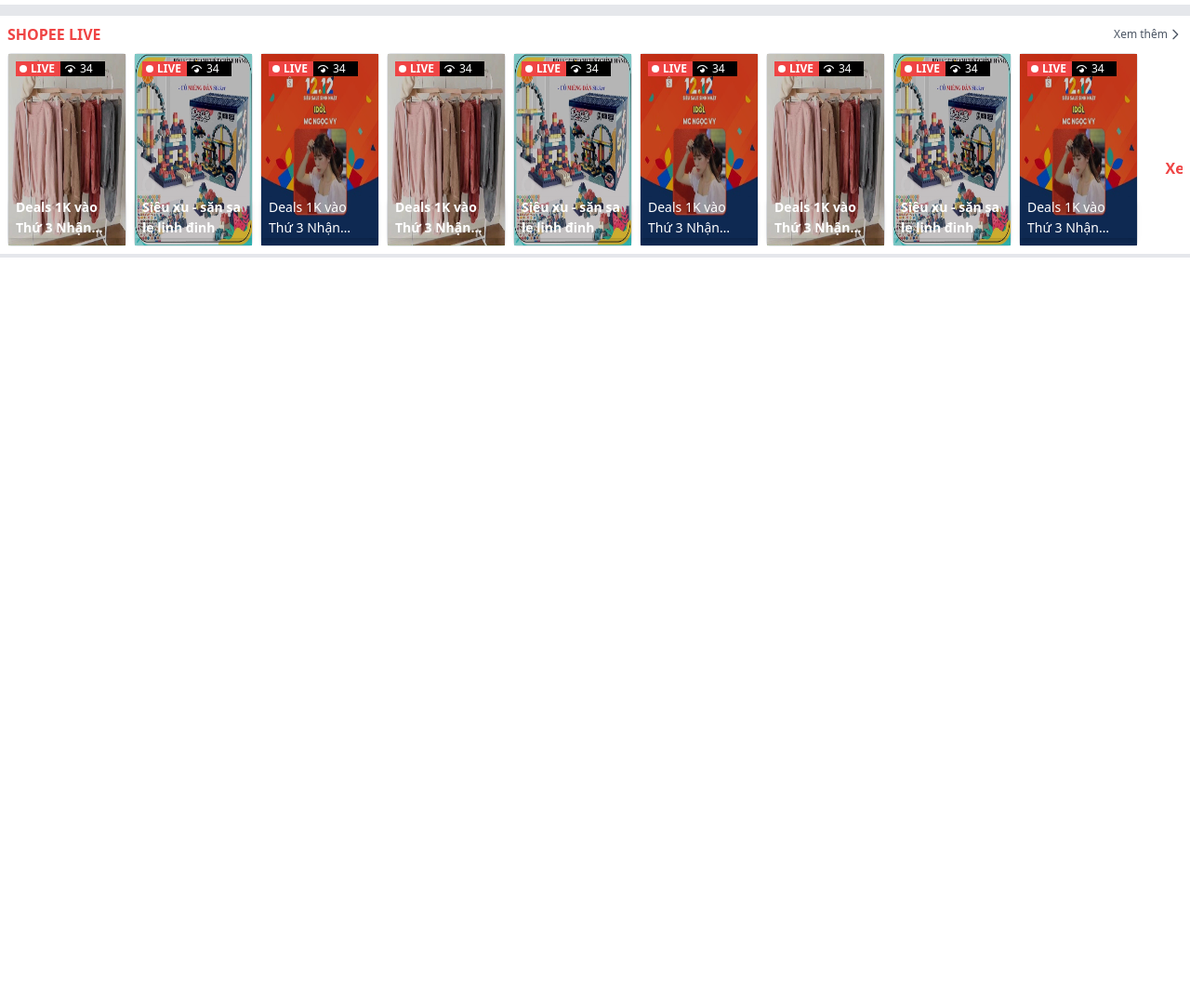
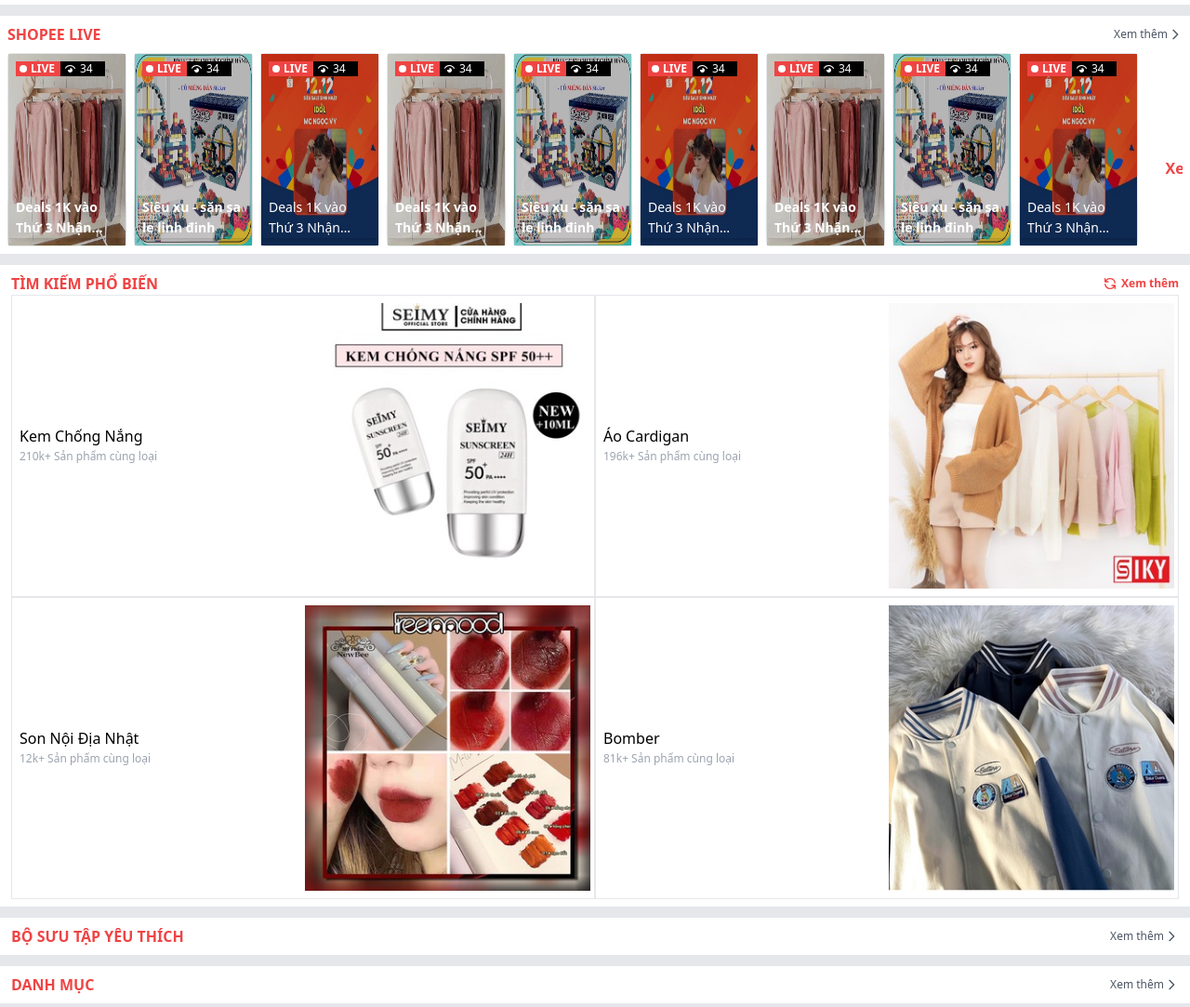
Before and after one commit to UyDung/cloneShopee, a website: page index.html in a window 1280 px wide. Shown: the part 1200-2283 px from the top of the page at 93% size. Before the commit the page ends 1477 px from the top, so only its background shows below. Drawn offline with nearby package versions, Linux system fonts and the light colour scheme.

Commit message:
them noi dung

```diff
--- a/index.html
+++ b/index.html
@@ -846,7 +846,7 @@
 
             <!-- Shopee Live -->
             <section class="shopee-live flex flex-col space-y-2 p-2 mb-1 bg-white">
-                <div class="flex items-center justify-between ">
+                <div class="flex items-center justify-between">
                     <p class="uppercase text-red-500 font-semibold">Shopee Live</p>
                     <a href="#" class="flex items-center font-thin text-gray-600 text-xs"
                         >Xem thêm
@@ -862,7 +862,7 @@
                         <a href="" class="swiper-slide rounded border flex relative flex-col justify-between">
                             <img src="./images/shopee_live/1.jpeg" alt="" class="w-full h-full" />
                             <div class="overlay absolute top-0 left-0 right-0 bottom-0 bg-black/20"></div>
-                            <div class="flex items-center absolute top-2 left-2 h-4  ">
+                            <div class="flex items-center absolute top-2 left-2 h-4">
                                 <div class="bg-red-500 flex items-center h-full px-1 w-12 gap-1 text-white">
                                     <div class="w-2 h-2 rounded-full font-extralight bg-white"></div>
                                     <span class="uppercase text-xs font-bold">Live</span>
@@ -892,7 +892,7 @@
                         <a href="" class="swiper-slide rounded border flex relative flex-col justify-between">
                             <img src="./images/shopee_live/2.jpeg" alt="" class="w-full h-full" />
                             <div class="overlay absolute top-0 left-0 right-0 bottom-0 bg-black/20"></div>
-                            <div class="flex items-center absolute top-2 left-2 h-4  ">
+                            <div class="flex items-center absolute top-2 left-2 h-4">
                                 <div class="bg-red-500 flex items-center h-full px-1 w-12 gap-1 text-white">
                                     <div class="w-2 h-2 rounded-full font-extralight bg-white"></div>
                                     <span class="uppercase text-xs font-bold">Live</span>
@@ -922,7 +922,7 @@
                         <a href="" class="swiper-slide rounded border flex relative flex-col justify-between">
                             <img src="./images/shopee_live/3.jpeg" alt="" class="w-full h-full" />
                             <div class="overlay absolute top-0 left-0 right-0 bottom-0 bg-black/20"></div>
-                            <div class="flex items-center absolute top-2 left-2 h-4  ">
+                            <div class="flex items-center absolute top-2 left-2 h-4">
                                 <div class="bg-red-500 flex items-center h-full px-1 w-12 gap-1 text-white">
                                     <div class="w-2 h-2 rounded-full font-extralight bg-white"></div>
                                     <span class="uppercase text-xs font-bold">Live</span>
@@ -952,7 +952,7 @@
                         <a href="" class="swiper-slide rounded border flex relative flex-col justify-between">
                             <img src="./images/shopee_live/1.jpeg" alt="" class="w-full h-full" />
                             <div class="overlay absolute top-0 left-0 right-0 bottom-0 bg-black/20"></div>
-                            <div class="flex items-center absolute top-2 left-2 h-4  ">
+                            <div class="flex items-center absolute top-2 left-2 h-4">
                                 <div class="bg-red-500 flex items-center h-full px-1 w-12 gap-1 text-white">
                                     <div class="w-2 h-2 rounded-full font-extralight bg-white"></div>
                                     <span class="uppercase text-xs font-bold">Live</span>
@@ -982,7 +982,7 @@
                         <a href="" class="swiper-slide rounded border flex relative flex-col justify-between">
                             <img src="./images/shopee_live/2.jpeg" alt="" class="w-full h-full" />
                             <div class="overlay absolute top-0 left-0 right-0 bottom-0 bg-black/20"></div>
-                            <div class="flex items-center absolute top-2 left-2 h-4  ">
+                            <div class="flex items-center absolute top-2 left-2 h-4">
                                 <div class="bg-red-500 flex items-center h-full px-1 w-12 gap-1 text-white">
                                     <div class="w-2 h-2 rounded-full font-extralight bg-white"></div>
                                     <span class="uppercase text-xs font-bold">Live</span>
@@ -1012,7 +1012,7 @@
                         <a href="" class="swiper-slide rounded border flex relative flex-col justify-between">
                             <img src="./images/shopee_live/3.jpeg" alt="" class="w-full h-full" />
                             <div class="overlay absolute top-0 left-0 right-0 bottom-0 bg-black/20"></div>
-                            <div class="flex items-center absolute top-2 left-2 h-4  ">
+                            <div class="flex items-center absolute top-2 left-2 h-4">
                                 <div class="bg-red-500 flex items-center h-full px-1 w-12 gap-1 text-white">
                                     <div class="w-2 h-2 rounded-full font-extralight bg-white"></div>
                                     <span class="uppercase text-xs font-bold">Live</span>
@@ -1042,7 +1042,7 @@
                         <a href="" class="swiper-slide rounded border flex relative flex-col justify-between">
                             <img src="./images/shopee_live/1.jpeg" alt="" class="w-full h-full" />
                             <div class="overlay absolute top-0 left-0 right-0 bottom-0 bg-black/20"></div>
-                            <div class="flex items-center absolute top-2 left-2 h-4  ">
+                            <div class="flex items-center absolute top-2 left-2 h-4">
                                 <div class="bg-red-500 flex items-center h-full px-1 w-12 gap-1 text-white">
                                     <div class="w-2 h-2 rounded-full font-extralight bg-white"></div>
                                     <span class="uppercase text-xs font-bold">Live</span>
@@ -1072,7 +1072,7 @@
                         <a href="" class="swiper-slide rounded border flex relative flex-col justify-between">
                             <img src="./images/shopee_live/2.jpeg" alt="" class="w-full h-full" />
                             <div class="overlay absolute top-0 left-0 right-0 bottom-0 bg-black/20"></div>
-                            <div class="flex items-center absolute top-2 left-2 h-4  ">
+                            <div class="flex items-center absolute top-2 left-2 h-4">
                                 <div class="bg-red-500 flex items-center h-full px-1 w-12 gap-1 text-white">
                                     <div class="w-2 h-2 rounded-full font-extralight bg-white"></div>
                                     <span class="uppercase text-xs font-bold">Live</span>
@@ -1102,7 +1102,7 @@
                         <a href="" class="swiper-slide rounded border flex relative flex-col justify-between">
                             <img src="./images/shopee_live/3.jpeg" alt="" class="w-full h-full" />
                             <div class="overlay absolute top-0 left-0 right-0 bottom-0 bg-black/20"></div>
-                            <div class="flex items-center absolute top-2 left-2 h-4  ">
+                            <div class="flex items-center absolute top-2 left-2 h-4">
                                 <div class="bg-red-500 flex items-center h-full px-1 w-12 gap-1 text-white">
                                     <div class="w-2 h-2 rounded-full font-extralight bg-white"></div>
                                     <span class="uppercase text-xs font-bold">Live</span>
@@ -1152,6 +1152,97 @@
                 <!-- shopee live list item end -->
             </section>
             <!-- Shopee Live end -->
+
+            <!-- Fluently search -->
+            <div class="fluently-search flex flex-col mb-1 p-2 px-3 items-center overflow-hidden bg-white">
+                <div class="flex justify-between items-center text-red-500 w-full">
+                    <p class="title uppercase font-semibold">Tìm Kiếm Phổ Biến</p>
+                    <button class="flex items-center gap-1">
+                        <svg xmlns="http://www.w3.org/2000/svg" class="h-4 w-4" fill="none" viewBox="0 0 24 24" stroke="currentColor">
+                            <path
+                                stroke-linecap="round"
+                                stroke-linejoin="round"
+                                stroke-width="2"
+                                d="M4 4v5h.582m15.356 2A8.001 8.001 0 004.582 9m0 0H9m11 11v-5h-.581m0 0a8.003 8.003 0 01-15.357-2m15.357 2H15"
+                            />
+                        </svg>
+                        <span class="text-xs font-semibold">Xem thêm</span>
+                    </button>
+                </div>
+
+                <!-- fluently-search-list -->
+                <div class="fluently-search-list flex  justify-center flex-wrap">
+                    <div class="flex items-center pt-2 pb-2 pl-2 pr-1 border w-1/2">
+                        <div class="w-1/2">
+                            <p class="truncate whitespace-nowrap text-black">Kem Chống Nắng</p>
+                            <p class="text-gray-400 text-xs whitespace-nowrap truncate">210k+ Sản phẩm cùng loại</p>
+                        </div>
+                        <div class="flex items-center justify-center w-1/2 ">
+                            <img src="./images/fluently_search/1.jpeg" alt="">
+                        </div>
+                    </div>
+
+                    <div class="flex items-center pt-2 pb-2 pl-2 pr-1 border w-1/2">
+                        <div class="w-1/2">
+                            <p class="truncate whitespace-nowrap text-black">Áo Cardigan</p>
+                            <p class="text-gray-400 text-xs whitespace-nowrap truncate">196k+ Sản phẩm cùng loại</p>
+                        </div>
+                        <div class="flex items-center justify-center w-1/2 ">
+                            <img src="./images/fluently_search/2.jpeg" alt="">
+                        </div>
+                    </div>
+                    <div class="flex items-center pt-2 pb-2 pl-2 pr-1 border w-1/2">
+                        <div class="w-1/2">
+                            <p class="truncate whitespace-nowrap text-black">Son Nội Địa Nhật</p>
+                            <p class="text-gray-400 text-xs whitespace-nowrap truncate">12k+ Sản phẩm cùng loại</p>
+                        </div>
+                        <div class="flex items-center justify-center w-1/2 ">
+                            <img src="./images/fluently_search/3.jpeg" alt="">
+                        </div>
+                    </div>
+                    <div class="flex items-center pt-2 pb-2 pl-2 pr-1 border w-1/2">
+                        <div class="w-1/2">
+                            <p class="truncate whitespace-nowrap text-black">Bomber</p>
+                            <p class="text-gray-400 text-xs whitespace-nowrap truncate">81k+ Sản phẩm cùng loại</p>
+                        </div>
+                        <div class="flex items-center justify-center w-1/2 ">
+                            <img src="./images/fluently_search/4.jpeg" alt="">
+                        </div>
+                    </div>
+
+                </div>
+                <!-- fluently-search-list end -->
+
+            </div>
+            <!-- Fluently search end -->
+
+            <!-- Favorites gallery -->
+            <div class="favorites-gallery flex flex-col items-center overflow-hidden bg-white mb-1">
+                <div class="flex items-center justify-between w-full px-3 py-2">
+                    <p class="uppercase text-red-500 font-semibold">Bộ sưu tập yêu thích</p>
+                    <a href="#" class="flex items-center font-thin text-gray-600 text-xs"
+                        >Xem thêm
+                        <svg xmlns="http://www.w3.org/2000/svg" class="h-4 w-4" fill="none" viewBox="0 0 24 24" stroke="currentColor">
+                            <path stroke-linecap="round" stroke-linejoin="round" stroke-width="2" d="M9 5l7 7-7 7" />
+                        </svg>
+                    </a>
+                </div>
+            </div>
+            <!-- Favorites gallery end -->
+
+            <!-- Category -->
+            <div class="category flex flex-col items-center p-2 px-3 overflow-hidden bg-white mb-1">
+                <div class="flex items-center justify-between w-full">
+                    <p class="uppercase text-red-500 font-semibold">Danh mục</p>
+                    <a href="#" class="flex items-center font-thin text-gray-600 text-xs"
+                        >Xem thêm
+                        <svg xmlns="http://www.w3.org/2000/svg" class="h-4 w-4" fill="none" viewBox="0 0 24 24" stroke="currentColor">
+                            <path stroke-linecap="round" stroke-linejoin="round" stroke-width="2" d="M9 5l7 7-7 7" />
+                        </svg>
+                    </a>
+                </div>
+            </div>
+            <!-- Category end -->
         </main>
         <!-- 2 main end -->
 
```
Also changed, not shown: dist/output.css, images/fluently_search/1.jpeg (added), images/fluently_search/2.jpeg (added), images/fluently_search/3.jpeg (added), images/fluently_search/4.jpeg (added).
